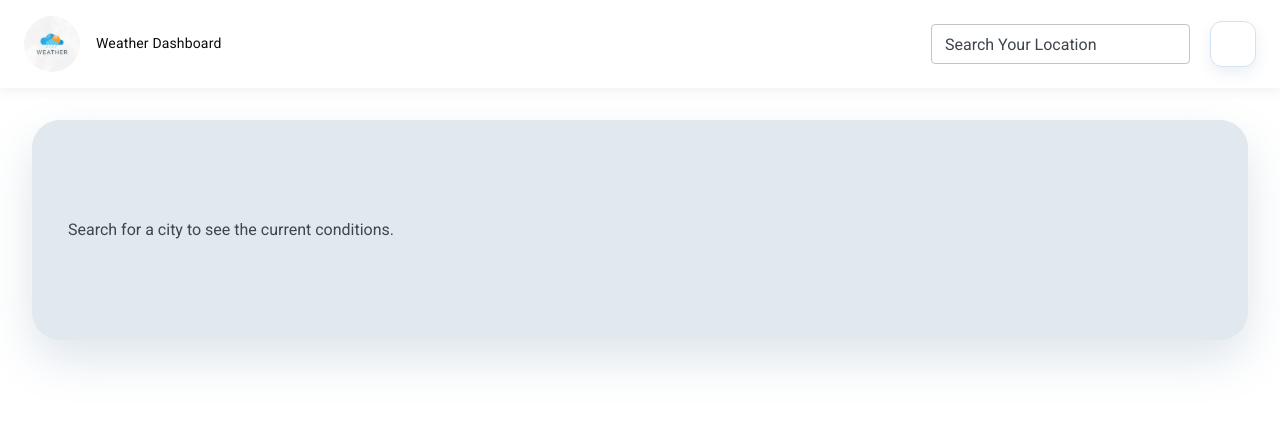
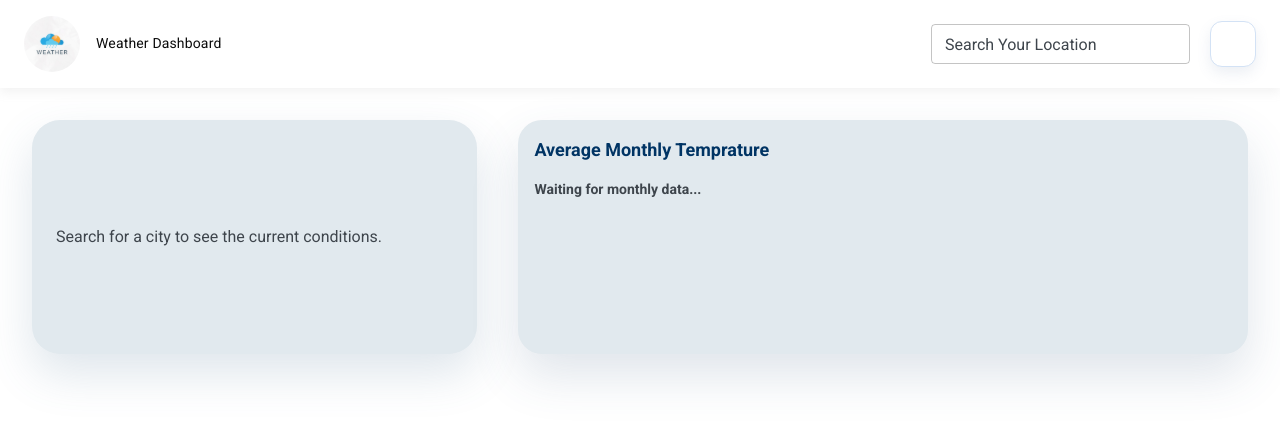
Before and after one commit to fardinslh/weatherDashboard, a React (Vite) app: page /dashboard in a window 1280 px wide. Shown: the top 422 px of the page. Built offline with nearby package versions, Linux system fonts and the light colour scheme; some icons are missing.

Commit message:
feat: add average temp chart

```diff
--- a/package.json
+++ b/package.json
@@ -17,6 +17,8 @@
     "@mui/material": "^7.3.4",
     "@reduxjs/toolkit": "^2.9.0",
     "axios": "^1.12.2",
+    "echarts": "^5.6.0",
+    "echarts-for-react": "^3.0.2",
     "i18next": "^25.6.0",
     "react": "^19.1.1",
     "react-dom": "^19.1.1",
--- /dev/null
+++ b/src/components/Dashboard/MonthlyTemperatureChart.tsx
@@ -0,0 +1,239 @@
+import { useEffect, useMemo, useRef } from "react";
+import { Box, Card, Typography, useTheme } from "@mui/material";
+import ReactECharts from "echarts-for-react";
+import type { EChartsOption } from "echarts";
+import type { CallbackDataParams } from "echarts/types/dist/shared";
+import type { MonthlyPoint } from "src/types/DashboardPage";
+import ReactEChartsCore from "echarts-for-react";
+
+type MonthlyTemperatureChartProps = {
+  series: MonthlyPoint[];
+};
+
+type TooltipParam = CallbackDataParams & {
+  axisValue?: string | number;
+};
+
+const DEGREE = String.fromCharCode(176);
+
+const buildMonthLabel = (label: string) => {
+  const [month] = label.split(" ");
+  return month;
+};
+
+const MonthlyTemperatureChart = ({ series }: MonthlyTemperatureChartProps) => {
+  const theme = useTheme();
+  const chartRef = useRef<ReactEChartsCore>(null);
+
+  const prepared = useMemo(() => {
+    if (!series.length) {
+      return {
+        data: [] as number[],
+        labels: [] as string[],
+        min: 10,
+        max: 40,
+      };
+    }
+
+    const values = series.map((item) => Number(item.temperature ?? 0));
+    const labels = series.map((item) => buildMonthLabel(item.label));
+
+    const minValue = Math.min(...values);
+    const maxValue = Math.max(...values);
+
+    const minAnchor = Math.min(10, Math.floor(minValue / 10) * 10);
+    const maxAnchor = Math.max(40, Math.ceil(maxValue / 10) * 10);
+
+    return {
+      data: values,
+      labels,
+      min: minAnchor,
+      max: maxAnchor,
+    };
+  }, [series]);
+
+  const chartOptions: EChartsOption = useMemo(() => {
+    const colors = ["#27C6F7", "#6F5BFF"];
+
+    return {
+      backgroundColor: "transparent",
+      grid: {
+        top: 10,
+        right: 30,
+        bottom: 23,
+        left: 60,
+      },
+      xAxis: {
+        type: "category",
+        data: prepared.labels,
+        boundaryGap: false,
+        axisLine: { show: false },
+        axisTick: { show: false },
+        axisLabel: {
+          color:
+            theme.palette.mode === "dark"
+              ? theme.palette.text.secondary
+              : theme.palette.text.primary,
+          fontWeight: 500,
+          fontSize: 10,
+          lineHeight: 16,
+        },
+      },
+      yAxis: {
+        type: "value",
+        min: prepared.min,
+        max: prepared.max,
+        interval: 10,
+        axisLine: { show: false },
+        axisTick: { show: false },
+        axisLabel: {
+          color:
+            theme.palette.mode === "dark"
+              ? theme.palette.text.secondary
+              : theme.palette.text.primary,
+          fontWeight: 600,
+          fontSize: 12,
+          formatter: (value: number) => `${value}${DEGREE}C`,
+        },
+        splitLine: {
+          show: true,
+          lineStyle: {
+            color: "#B8C7D8",
+            type: "dashed",
+          },
+        },
+      },
+      tooltip: {
+        trigger: "axis",
+        backgroundColor: "rgba(23, 58, 122, 0.9)",
+        borderRadius: 12,
+        padding: [8, 12],
+        textStyle: {
+          color: "#FFFFFF",
+          fontWeight: 600,
+        },
+        formatter: (params) => {
+          const items = Array.isArray(params) ? params : [params];
+          if (!items.length) {
+            return "";
+          }
+
+          const first = items[0] as TooltipParam;
+          const label =
+            (first.axisValue as string | number | undefined) ??
+            (typeof first.name === "string" ? first.name : "");
+          const numericValue = Number(first.value);
+          const formattedValue = Number.isFinite(numericValue)
+            ? `${Math.round(numericValue)}${DEGREE}C`
+            : "N/A";
+
+          return `${label}<br/>${formattedValue}`;
+        },
+      },
+      series: [
+        {
+          type: "line",
+          data: prepared.data,
+          smooth: false,
+          lineStyle: {
+            width: 4,
+            color: {
+              type: "linear",
+              x: 0,
+              y: 0,
+              x2: 1,
+              y2: 0,
+              colorStops: [
+                { offset: 0, color: colors[0] },
+                { offset: 1, color: colors[1] },
+              ],
+            },
+          },
+          areaStyle: {
+            opacity: 0.7,
+            color: {
+              type: "linear",
+              x: 0,
+              y: 0,
+              x2: 0,
+              y2: 1,
+              colorStops: [
+                { offset: 0, color: "rgba(111, 91, 255, 0.28)" },
+                { offset: 1, color: "rgba(39, 198, 247, 0.05)" },
+              ],
+            },
+          },
+          symbol: "none",
+          emphasis: {
+            focus: "series",
+          },
+          animationDuration: 800,
+        },
+      ],
+    };
+  }, [prepared]);
+
+  useEffect(() => {
+    const chart = chartRef.current?.getEchartsInstance();
+    if (chart) {
+      chart.dispose();
+    }
+  }, [theme.palette.mode]);
+
+  return (
+    <Card
+      sx={{
+        borderRadius: "24px",
+        px: "16px",
+        pt: "16px",
+        pb: "25px",
+        backgroundColor: theme.palette.neutral[200],
+        boxShadow: "0px 22px 48px rgba(62, 92, 132, 0.16)",
+        width: { lg: "60%", xs: "100%" },
+        minHeight: "234px",
+        maxHeight: "234px",
+        display: "flex",
+        flexDirection: "column",
+        gap: 2,
+      }}
+    >
+      <Typography
+        sx={{
+          fontWeight: 700,
+          color: theme.palette.primary[900],
+          letterSpacing: "0%",
+          fontSize: "18px",
+        }}
+      >
+        Average Monthly Temprature
+      </Typography>
+
+      <Box sx={{ height: "234px" }}>
+        {prepared.data.length ? (
+          <ReactECharts
+            key={theme.palette.mode}
+            option={chartOptions}
+            style={{ width: "100%", height: "100%" }}
+            opts={{ renderer: "canvas" }}
+            notMerge
+            ref={chartRef}
+          />
+        ) : (
+          <Box
+            sx={{
+              alignItems: "center",
+              justifyContent: "center",
+              color: theme.palette.text.secondary,
+              fontWeight: 600,
+              fontSize: 14,
+            }}
+          >
+            Waiting for monthly data...
+          </Box>
+        )}
+      </Box>
+    </Card>
+  );
+};
+
+export default MonthlyTemperatureChart;
--- a/src/components/Dashboard/TodayOverviewCard.tsx
+++ b/src/components/Dashboard/TodayOverviewCard.tsx
@@ -34,8 +34,8 @@ function TodayOverviewCard({
     <Card
       sx={{
         borderRadius: "28px",
-        px: { xs: 3, md: 4.5 },
-        py: { xs: 3, md: 4 },
+        px: "24px",
+        py: "20px",
         bgcolor: theme.palette.neutral[200],
         boxShadow: "0px 20px 45px rgba(79, 114, 150, 0.18)",
         display: "flex",
@@ -44,6 +44,9 @@ function TodayOverviewCard({
         alignItems: { xs: "flex-start", md: "center" },
         gap: { xs: 3, md: 7 },
         minHeight: 220,
+        maxWidth: { lg: "40%" },
+        flex: 1,
+        height: "234px",
       }}
     >
       {overview ? (
@@ -57,21 +60,28 @@ function TodayOverviewCard({
           >
             <Box
               sx={{
-                display: "inline-flex",
+                display: "flex",
                 alignItems: "center",
                 gap: 1,
                 px: 2,
                 py: 0.6,
                 borderRadius: "999px",
-                backgroundColor: "#D0DCE8",
+                backgroundColor: "#CDD9E0",
                 boxShadow: "inset 0 1px 2px rgba(255, 255, 255, 0.65)",
+                justifyContent: "space-between",
+                width: "max-content",
               }}
             >
-              <PlaceOutlinedIcon sx={{ fontSize: 16, color: "#2B4862" }} />
+              <PlaceOutlinedIcon
+                sx={{
+                  fontSize: 16,
+                  color: "#2B4862",
+                }}
+              />
               <Typography
                 variant="body2"
                 fontWeight={400}
-                sx={{ color: theme.palette.primary[900], letterSpacing: 0.1 }}
+                sx={{ color: "#3D4852", letterSpacing: 0.1 }}
               >
                 {locationLabel}
               </Typography>
@@ -79,11 +89,11 @@ function TodayOverviewCard({
 
             <Box>
               <Typography
-                fontWeight={600}
+                fontWeight={500}
                 sx={{
                   color: theme.palette.primary[900],
-                  fontSize: { xs: "1.75rem", md: "2.05rem" },
-                  lineHeight: 1.1,
+                  fontSize: "32px",
+                  lineHeight: "100%",
                 }}
               >
                 {overview.dayName}
@@ -92,20 +102,18 @@ function TodayOverviewCard({
                 sx={{
                   display: "flex",
                   alignItems: "center",
-                  gap: 2.5,
-                  color: "#3F5F7F",
-                  mt: 1,
+                  gap: "20px",
+                  color: theme.palette.primary[900],
+                  mt: "4px",
                 }}
               >
                 <Typography
-                  variant="body2"
-                  sx={{ fontWeight: 500, letterSpacing: 0.1 }}
+                  sx={{ fontWeight: 400, letterSpacing: 0, fontSize: "14px" }}
                 >
                   {overview.date}
                 </Typography>
                 <Typography
-                  variant="body2"
-                  sx={{ fontWeight: 500, letterSpacing: 0.1 }}
+                  sx={{ fontWeight: 400, letterSpacing: 0, fontSize: "14px" }}
                 >
                   {overview.time}
                 </Typography>
@@ -114,11 +122,10 @@ function TodayOverviewCard({
 
             <Box>
               <Typography
-                variant="h2"
-                fontWeight={700}
+                fontWeight={500}
                 sx={{
                   color: theme.palette.primary[900],
-                  fontSize: { xs: "2.6rem", md: "3.2rem" },
+                  fontSize: "40px",
                   lineHeight: 1.1,
                 }}
               >
@@ -128,7 +135,7 @@ function TodayOverviewCard({
                 variant="body2"
                 sx={{
                   mt: 0.75,
-                  color: "#3F5F7F",
+                  color: theme.palette.primary[900],
                   fontWeight: 500,
                   letterSpacing: 0.1,
                 }}
@@ -145,23 +152,24 @@ function TodayOverviewCard({
               alignItems: "center",
               justifyContent: "center",
               flexShrink: 0,
-              gap: 1.5,
+              gap: "8px",
               width: { xs: "100%", md: 180 },
               "& svg": {
                 width: { xs: 130, md: 160 },
                 height: "auto",
+                maxHeight: "115px",
               },
             }}
           >
             {icon}
             <Typography
-              variant="h4"
-              fontWeight={600}
+              fontWeight={400}
               sx={{
                 color: theme.palette.primary[900],
-                textAlign: "center",
-                fontSize: { xs: "1.5rem", md: "1.75rem" },
+                textAlign: "left",
+                fontSize: "28px",
                 lineHeight: 1.2,
+                width: "100%",
               }}
             >
               {overview.description}
@@ -169,10 +177,12 @@ function TodayOverviewCard({
             <Typography
               variant="body2"
               sx={{
-                color: "#3F5F7F",
-                fontWeight: 500,
-                textAlign: "center",
-                letterSpacing: 0.1,
+                color: theme.palette.primary[900],
+                fontWeight: 400,
+                textAlign: "left",
+                letterSpacing: 0,
+                fontSize: "16px",
+                width: "100%",
               }}
             >
               Feels Like {overview.feelsLike}
--- a/src/pages/Dashboard/index.tsx
+++ b/src/pages/Dashboard/index.tsx
@@ -13,8 +13,9 @@ import {
 import SearchIcon from "@mui/icons-material/Search";
 import WeatherIcon from "src/components/icons/Weather";
 import type { DailyForecast, MonthlyPoint } from "src/types/DashboardPage";
+import DashboardSettingsMenu from "src/components/Dashboard/SettingsMenu";
 import TodayOverviewCard from "src/components/Dashboard/TodayOverviewCard";
-import DashboardSettingsMenu from "src/components/Dashboard/SettingsMenu";
+import MonthlyTemperatureChart from "src/components/Dashboard/MonthlyTemperatureChart";
 
 type GeocodeResult = {
   name: string;
@@ -127,6 +128,7 @@ export default function Dashboard() {
     setError(null);
 
     try {
+      // 1️⃣ Geocode lookup
       const geocodeResponse = await axios.get<{
         results?: Array<{
           id: number;
@@ -146,7 +148,6 @@ export default function Dashboard() {
       });
 
       const [geoMatch] = geocodeResponse.data.results ?? [];
-
       if (!geoMatch) {
         setError(
           "Location not found. Try a city and country code, e.g. London,GB.",
@@ -164,7 +165,8 @@ export default function Dashboard() {
 
       setLocation(normalizedLocation);
 
-      const weatherResponse = await axios.get<{
+      // 2️⃣ Forecast API for current + 14-day forecast
+      const forecastResponse = await axios.get<{
         current?: {
           time: string;
           temperature_2m: number;
@@ -186,13 +188,12 @@ export default function Dashboard() {
           daily:
             "temperature_2m_mean,temperature_2m_min,temperature_2m_max,weather_code",
           timezone: "auto",
-          forecast_days: 16,
-          past_days: 90,
+          forecast_days: FORECAST_DAYS,
         },
       });
 
-      const current = weatherResponse.data.current;
-      const daily = weatherResponse.data.daily;
+      const current = forecastResponse.data.current;
+      const dailyForecast = forecastResponse.data.daily;
 
       if (current) {
         setCurrentWeather({
@@ -201,52 +202,68 @@ export default function Dashboard() {
           feelsLike: current.apparent_temperature,
           description: describeWeatherCode(current.weather_code),
         });
-      } else {
-        setCurrentWeather(null);
       }
 
-      if (daily) {
-        const dailyData: DailyForecast[] = daily.time.map((time, index) => ({
-          time,
-          mean: daily.temperature_2m_mean?.[index] ?? null,
-          min: daily.temperature_2m_min?.[index] ?? null,
-          max: daily.temperature_2m_max?.[index] ?? null,
-          description: describeWeatherCode(daily.weather_code?.[index]),
-        }));
+      if (dailyForecast) {
+        const forecastData: DailyForecast[] = dailyForecast.time.map(
+          (time, index) => ({
+            time,
+            mean: dailyForecast.temperature_2m_mean?.[index] ?? null,
+            min: dailyForecast.temperature_2m_min?.[index] ?? null,
+            max: dailyForecast.temperature_2m_max?.[index] ?? null,
+            description: describeWeatherCode(
+              dailyForecast.weather_code?.[index],
+            ),
+          }),
+        );
+        setForecastDays(forecastData);
+      }
 
-        const today = new Date();
-        today.setHours(0, 0, 0, 0);
+      // 3️⃣ Archive API for last 12 months historical data
+      const end = new Date();
+      const start = new Date();
+      start.setFullYear(end.getFullYear() - 1);
+      const formatISO = (d: Date) => d.toISOString().split("T")[0];
 
-        const upcoming = dailyData
-          .filter((entry) => new Date(entry.time) >= today)
-          .slice(0, FORECAST_DAYS);
+      const archiveResponse = await axios.get<{
+        daily?: {
+          time: string[];
+          temperature_2m_mean: Array<number | null>;
+          weather_code: Array<number | null>;
+        };
+      }>("https://archive-api.open-meteo.com/v1/archive", {
+        params: {
+          latitude: normalizedLocation.lat,
+          longitude: normalizedLocation.lon,
+          daily: "temperature_2m_mean,weather_code",
+          timezone: "auto",
+          start_date: formatISO(start),
+          end_date: formatISO(end),
+        },
+      });
 
-        setForecastDays(
-          upcoming.length === FORECAST_DAYS
-            ? upcoming
-            : dailyData.slice(-FORECAST_DAYS),
-        );
+      const dailyArchive = archiveResponse.data.daily;
 
+      if (dailyArchive) {
         const buckets = new Map<
           string,
           { sum: number; count: number; label: string; sample: string }
         >();
 
-        dailyData.forEach((entry) => {
-          const date = new Date(entry.time);
+        dailyArchive.time.forEach((time, index) => {
+          const temp = dailyArchive.temperature_2m_mean?.[index];
+          const date = new Date(time);
           const key = `${date.getFullYear()}-${date.getMonth()}`;
           const label = formatDate(date, { month: "short", year: "numeric" });
 
           if (!buckets.has(key)) {
-            buckets.set(key, { sum: 0, count: 0, label, sample: entry.time });
+            buckets.set(key, { sum: 0, count: 0, label, sample: time });
           }
 
           const bucket = buckets.get(key);
-          if (!bucket || entry.mean === null || Number.isNaN(entry.mean)) {
-            return;
-          }
+          if (!bucket || temp === null || Number.isNaN(temp)) return;
 
-          bucket.sum += entry.mean;
+          bucket.sum += temp;
           bucket.count += 1;
         });
 
@@ -257,12 +274,10 @@ export default function Dashboard() {
             temperature: bucket.sum / bucket.count,
             timestamp: Date.parse(bucket.sample),
           }))
-          .sort((a, b) => a.timestamp - b.timestamp)
-          .slice(-12);
+          .sort((a, b) => a.timestamp - b.timestamp);
 
         setMonthlySeries(monthlyPoints);
       } else {
-        setForecastDays([]);
         setMonthlySeries([]);
       }
     } catch {
@@ -277,13 +292,7 @@ export default function Dashboard() {
       return "Weather Dashboard";
     }
 
-    const parts = [location.name];
-    if (location.state) {
-      parts.push(location.state);
-    }
-    parts.push(location.country);
-
-    return parts.filter(Boolean).join(", ");
+    return location.name;
   }, [location]);
 
   const todaysDetails = useMemo(() => {
@@ -415,8 +424,8 @@ export default function Dashboard() {
           px: { xs: 2, md: 4 },
           py: { xs: 3, md: 4 },
           display: "flex",
-          flexDirection: "column",
-          gap: 4,
+          flexDirection: { xs: "column", lg: "row" },
+          gap: "41px",
         }}
       >
         <TodayOverviewCard
@@ -424,6 +433,7 @@ export default function Dashboard() {
           overview={todaysDetails}
           highLow={todayHighLow}
         />
+        <MonthlyTemperatureChart series={monthlySeries} />
       </Box>
     </Box>
   );
```
Also changed, not shown: 1 other file (tests, documents, lock files or other folders).
